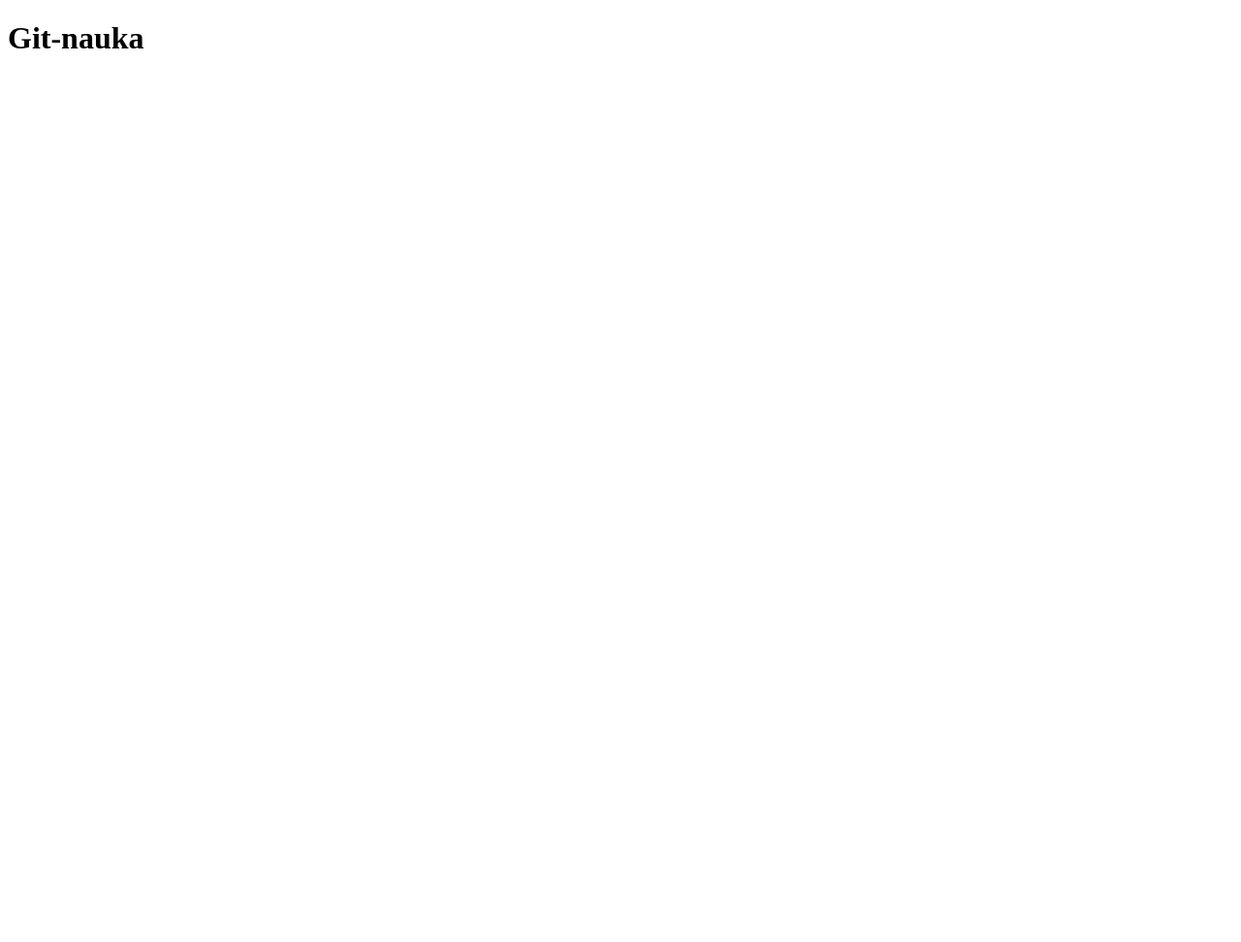
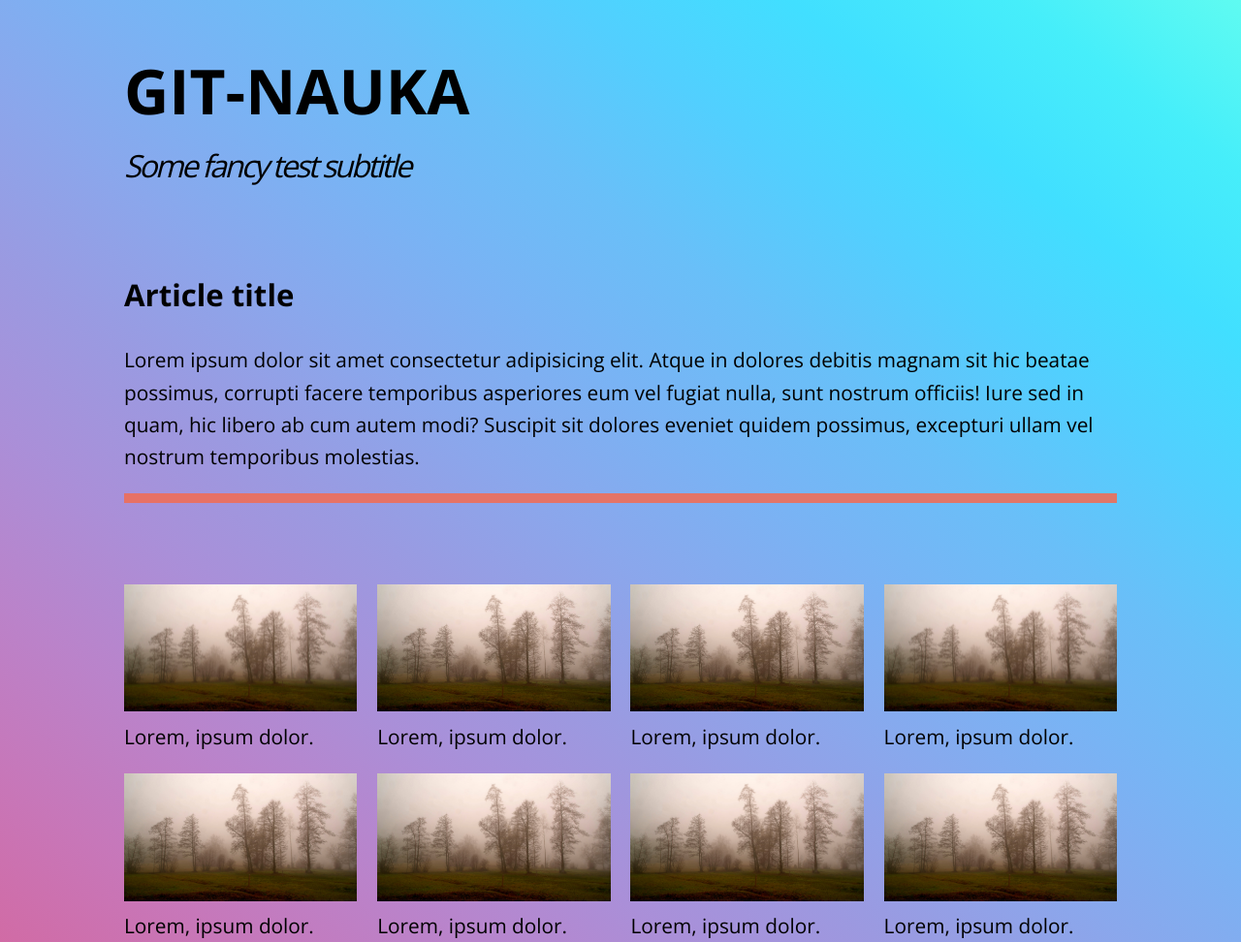
Before and after one commit to Natalia-Tyminska/git-nauka, a plain HTML site: page index.html in a window 1280 px wide. Shown: the whole page at 97% size. Before the commit the page ends 800 px from the top, so only its background shows below. Drawn offline with nearby package versions, Linux system fonts and the light colour scheme.

Commit message:
added bg style and grid content

```diff
--- a/index.html
+++ b/index.html
@@ -1,14 +1,68 @@
 <!DOCTYPE html>
 <html lang="en">
+
 <head>
     <meta charset="UTF-8">
     <meta name="viewport" content="width=device-width, initial-scale=1.0">
+    <link href="https://fonts.googleapis.com/css2?family=Open+Sans:wght@400;700&display=swap" rel="stylesheet">
+    <link rel="stylesheet" href="style.css">
     <title>Document</title>
 </head>
+
 <body>
-    <header>
-        <h1>Git-nauka</h1>
-    </header>
+    <div class="wrapper">
+        <header>
+            <h1>Git-nauka</h1>
+            <p>Some fancy test subtitle</p>
+        </header>
+        <main>
+            <article>
+                <h2>Article title</h2>
+                <p>Lorem ipsum dolor sit amet consectetur adipisicing elit. Atque in dolores debitis magnam sit hic
+                    beatae
+                    possimus, corrupti facere temporibus asperiores eum vel fugiat nulla, sunt nostrum officiis! Iure
+                    sed in
+                    quam, hic libero ab cum autem modi? Suscipit sit dolores eveniet quidem possimus, excepturi ullam
+                    vel
+                    nostrum temporibus molestias.</p>
+            </article>
+            <section class="grid-container">
+                <div class="grid-item">
+                    <img src="img/ricardo-gomez-angel-r6-1ijVAEyY-unsplash.jpg" alt="">
+                    <p>Lorem, ipsum dolor.</p>
+                </div>
+                <div class="grid-item">
+                    <img src="img/ricardo-gomez-angel-r6-1ijVAEyY-unsplash.jpg" alt="">
+                    <p>Lorem, ipsum dolor.</p>
+                </div>
+                <div class="grid-item">
+                    <img src="img/ricardo-gomez-angel-r6-1ijVAEyY-unsplash.jpg" alt="">
+                    <p>Lorem, ipsum dolor.</p>
+                </div>
+                <div class="grid-item">
+                    <img src="img/ricardo-gomez-angel-r6-1ijVAEyY-unsplash.jpg" alt="">
+                    <p>Lorem, ipsum dolor.</p>
+                </div>
+                <div class="grid-item">
+                    <img src="img/ricardo-gomez-angel-r6-1ijVAEyY-unsplash.jpg" alt="">
+                    <p>Lorem, ipsum dolor.</p>
+                </div>
+                <div class="grid-item">
+                    <img src="img/ricardo-gomez-angel-r6-1ijVAEyY-unsplash.jpg" alt="">
+                    <p>Lorem, ipsum dolor.</p>
+                </div>
+                <div class="grid-item">
+                    <img src="img/ricardo-gomez-angel-r6-1ijVAEyY-unsplash.jpg" alt="">
+                    <p>Lorem, ipsum dolor.</p>
+                </div>
+                <div class="grid-item">
+                    <img src="img/ricardo-gomez-angel-r6-1ijVAEyY-unsplash.jpg" alt="">
+                    <p>Lorem, ipsum dolor.</p>
+                </div>
+            </section>
+        </main>
+    </div>
 
 </body>
+
 </html>
--- a/style.css
+++ b/style.css
@@ -0,0 +1,52 @@
+body {
+    font-family: 'Open Sans', sans-serif;
+    background-image: linear-gradient(to right top, #d16ba5, #c777b9, #ba83ca, #aa8fd8, #9a9ae1, #8aa7ec, #79b3f4, #69bff8, #52cffe, #41dfff, #46eefa, #5ffbf1);
+    margin: 0;
+    font-size: 1.3rem;
+    line-height: 1.6;
+}
+
+
+
+.wrapper {
+    width: 80%;
+    margin: auto;
+}
+
+header {
+    margin-bottom: 4em;
+}
+
+h1 {
+    font-size: 4rem;
+    text-transform: uppercase;
+    margin-bottom: 0;
+}
+
+header p {
+    font-size: 2rem;
+    font-style: italic;
+    margin: 0;
+    letter-spacing: -.08em;
+}
+
+article {
+    margin-bottom: 4em;
+    border-bottom: 10px solid rgba(240, 110, 87, 0.89);
+}
+
+/* grid */
+
+img {
+    max-width: 100%;
+}
+
+.grid-container {
+    display: grid;
+    grid-template-columns: repeat(auto-fill, minmax(200px, 1fr));
+    gap: 1em;
+}
+
+.grid-item p {
+    margin: 0;
+}
```
Also changed, not shown: img/ricardo-gomez-angel-r6-1ijVAEyY-unsplash.jpg (added).
